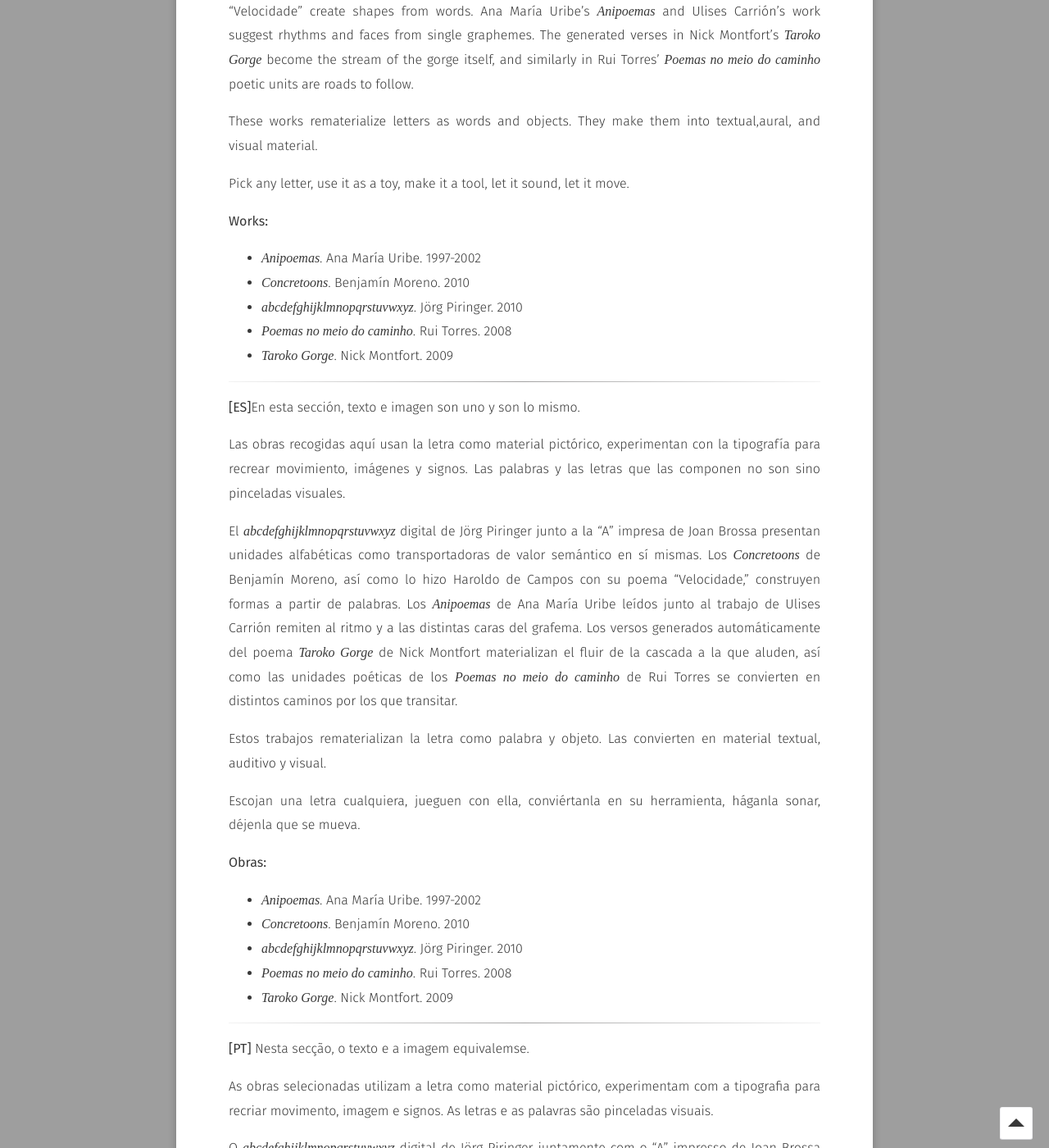
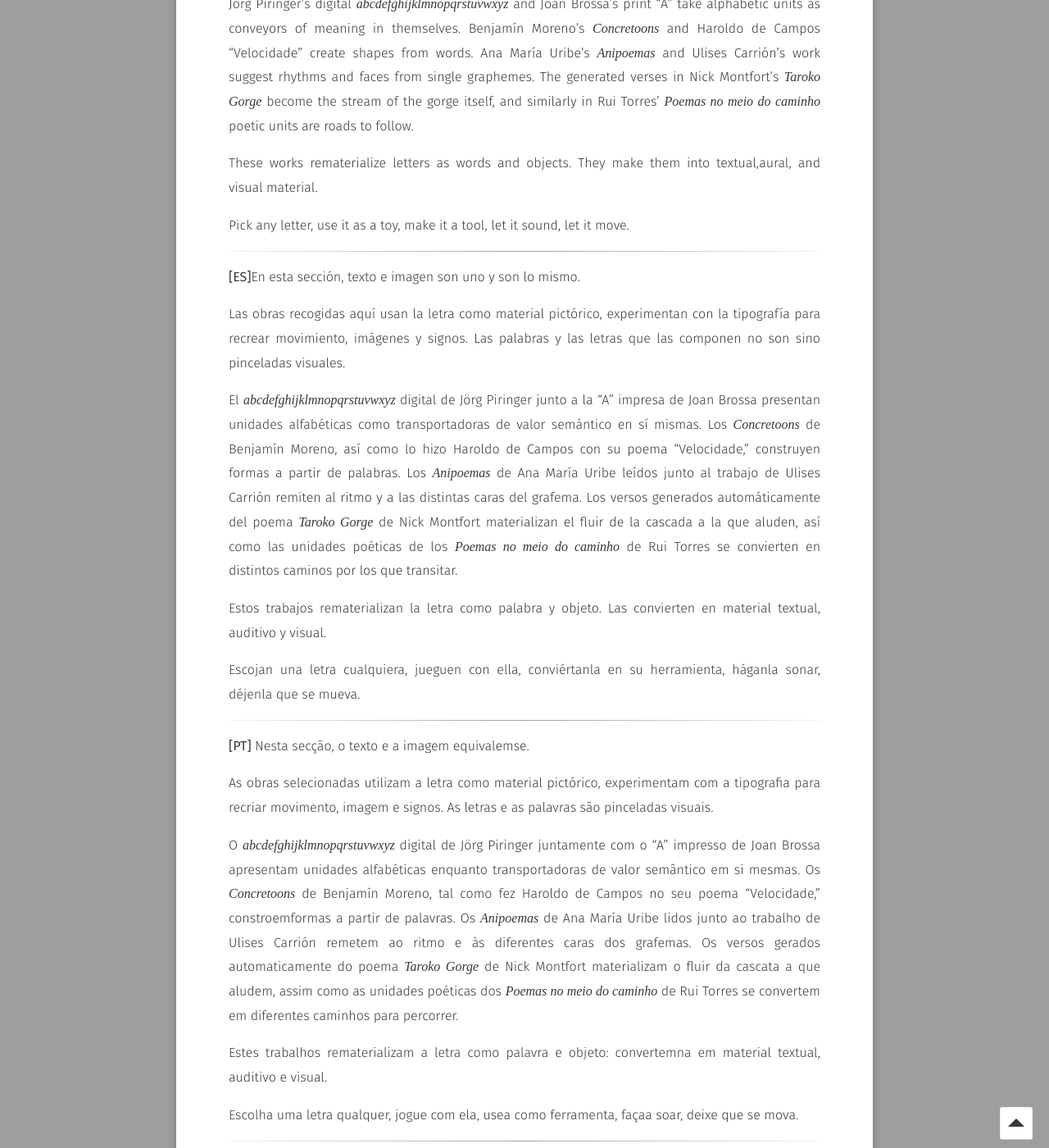
Before and after one commit to nolegacyexhibit/nolegacyexhibit.github.io, a Jekyll site: the page built from _posts/2015-03-22-letter.md, in a window 1280 px wide and 1400 px high, scrolled down 671 px. Shown: the whole window at 82% size. Built offline with Jekyll 4.4.1, drawn with Linux system fonts in a browser that asks for light colours; some web fonts are replaced; some of the changed text lies outside the part shown.

Commit message:
Update 2015-03-22-letter.md

```diff
--- a/_posts/2015-03-22-letter.md
+++ b/_posts/2015-03-22-letter.md
@@ -8,6 +8,7 @@ description: In this section, text and image are one and the same. / En esta sec
 
 ---
 <h4 align="center"><a href="#EN">[EN]</a>&nbsp;&nbsp;&nbsp; <a href="#ES">[ES]</a> &nbsp;&nbsp;&nbsp;<a href="#PT">[PT]</a> </h4>
+<h4 align="center"><a href="#Works">[Works / Obras / Obras]</a> </h4>
 
 ---
 
@@ -22,15 +23,6 @@ These works rematerialize letters as words and objects. They make them into text
 
 Pick any letter, use it as a toy, make it a tool, let it sound, let it move.
 
-**Works:**
-
-
-- *Anipoemas*. Ana María Uribe. 1997-2002
-- *Concretoons*. Benjamín Moreno. 2010
-- *abcdefghijklmnopqrstuvwxyz*. Jörg Piringer. 2010
-- *Poemas no meio do caminho*. Rui Torres. 2008
-- *Taroko Gorge*. Nick Montfort. 2009
-
 ---
 
 <a id="ES"/>**[ES]**En esta sección, texto e imagen son uno y son lo mismo.
@@ -42,15 +34,6 @@ El *abcdefghijklmnopqrstuvwxyz* digital de Jörg Piringer junto a la “A” imp
 Estos trabajos rematerializan la letra como palabra y objeto. Las convierten en material textual, auditivo y visual.
 
 Escojan una letra cualquiera, jueguen con ella, conviértanla en su herramienta, háganla sonar, déjenla que se mueva.
-
-**Obras:**
-
-
-- *Anipoemas*. Ana María Uribe. 1997-2002
-- *Concretoons*. Benjamín Moreno. 2010
-- *abcdefghijklmnopqrstuvwxyz*. Jörg Piringer. 2010
-- *Poemas no meio do caminho*. Rui Torres. 2008
-- *Taroko Gorge*. Nick Montfort. 2009
 
 ---
 
@@ -73,6 +57,7 @@ Escolha uma letra qualquer, jogue com ela, use­a como ferramenta, faça­a soar
 - *Poemas no meio do caminho*. Rui Torres. 2008
 - *Taroko Gorge*. Nick Montfort. 2009
 
+---
 
 <br/>
 ![abcdefghijklmnopqrstuvwxyz](/assets/img/Piringer.jpg "Jörg Piringer, abcdefghijklmnopqrstuvwxyz")
```
Also changed, not shown: other parts of _posts/2015-03-22-letter.md (+2 -1 lines).
